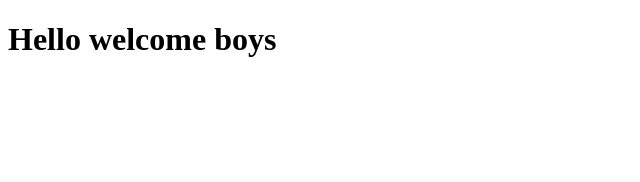
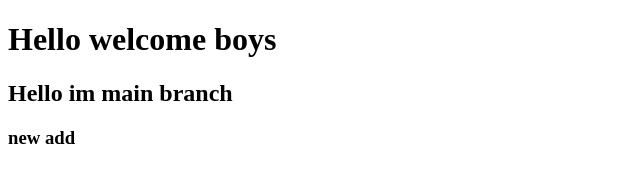
Before and after one commit to Pratik1817/firstrepo, a plain HTML site: page index.html in a window 1280 px wide. Shown: the whole page, without its empty margins (0-640 px from the left). Drawn offline with Linux system fonts and the light colour scheme.

Commit message:
new update

```diff
--- a/index.html
+++ b/index.html
@@ -7,5 +7,7 @@
 </head>
 <body>
     <h1>Hello welcome boys</h1>
+    <h2>Hello im main branch</h2>
+    <h3>new add</h3>
 </body>
 </html>
```
